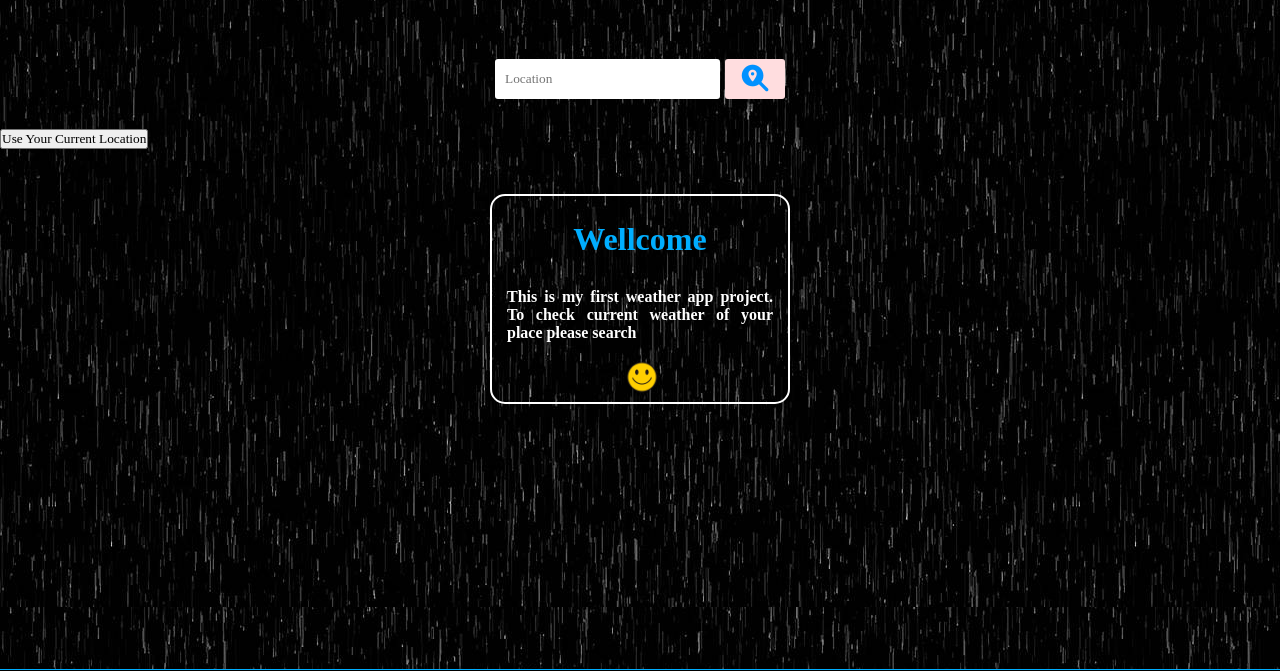
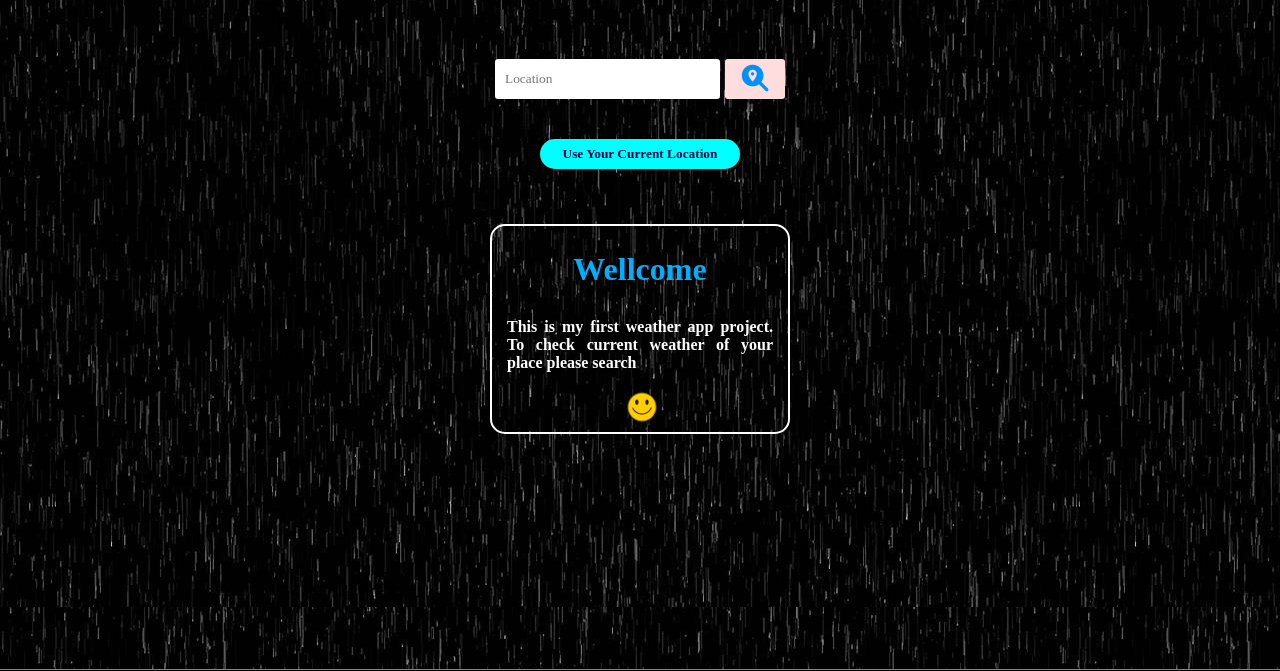
Before and after one commit to RoniPal/Lore-weather-ditector, a plain HTML site: page index.html in a window 1280 px wide. Shown: the part 71-742 px from the top of the page. Drawn offline with Linux system fonts and the light colour scheme.

Commit message:
Update weather.css

```diff
--- a/weather.css
+++ b/weather.css
@@ -271,3 +271,34 @@ main{
     height: 70px;
     width: 70px;
 }
+
+
+/*location btn------------------*/
+#locationBTN{
+    background-color: transparent;
+    width: 100%;
+    height: 50px;
+    display: flex;
+    justify-content: center;
+    align-items: center;
+}
+
+#currentLocationBtn{
+    width: 200px;
+    height: 30px;
+    border: none;
+    border-radius: 15px;
+    transition: all ease 0.2s;
+    background-color: aqua;
+    font-weight: 800;
+    color: rgb(0, 0, 71);
+}
+
+#currentLocationBtn:hover{
+    cursor: pointer;
+    background-color: #00aeff;
+}
+
+#currentLocationBtn:active{
+    scale: 0.9;
+}
```
